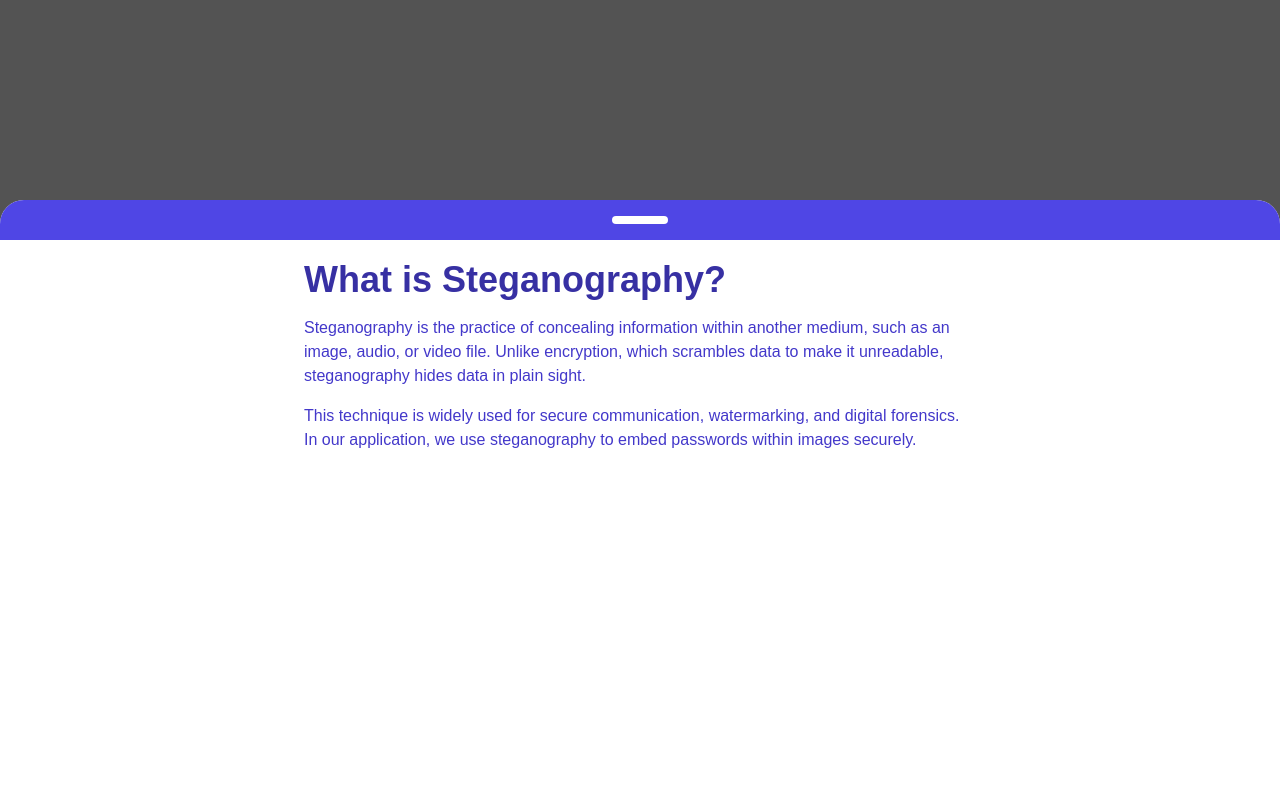
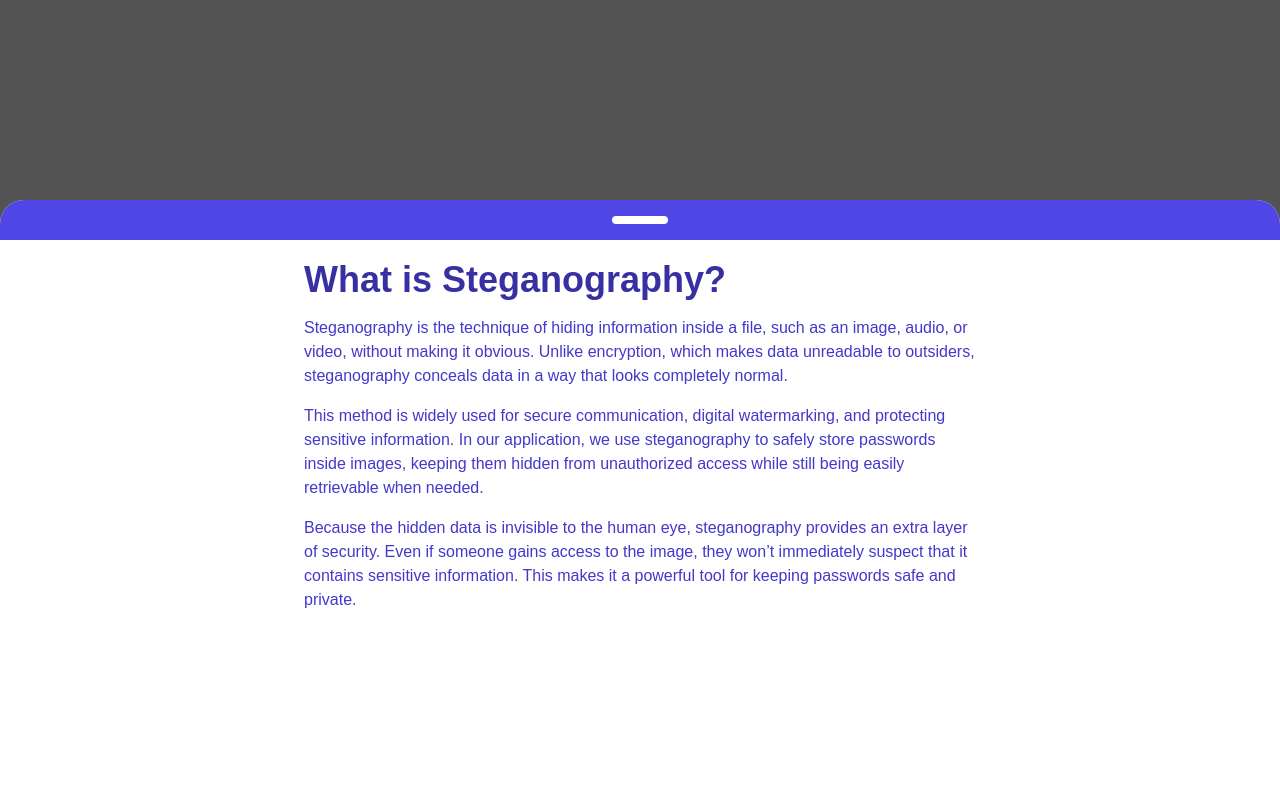
Before and after one commit to idanidan29/steganography, a Next.js app in the folder client/: page / in a window 1280 px wide. Both pictures are taken after a click on the button "What is Steganography?". Shown: the top 800 px of the page. Built offline with nearby package versions, Linux system fonts and the light colour scheme.

Commit message:
adjusting color

```diff
--- a/client/components/Decoder.tsx
+++ b/client/components/Decoder.tsx
@@ -51,7 +51,7 @@ export const Decoder = () => {
   return (
     <div id="Decoder" className="mt-7 flex flex-col items-center justify-center mx-auto bg-white shadow-xl border rounded-md p-6 w-full max-w-sm sm:max-w-md md:max-w-lg">
       <div className="flex justify-center items-center min-h-scree">
-        <h3 className="mb-3 sm:text-5xl lg:text-4xl font-extrabold text-white bg-indigo-500 bg-clip-text text-transparent">
+        <h3 className="mb-3 sm:text-5xl lg:text-4xl font-extrabold text-indigo-500 bg-indigo-500 bg-clip-text text-transparent">
           Decoder
         </h3>
       </div>
--- a/client/components/Encoder.tsx
+++ b/client/components/Encoder.tsx
@@ -59,7 +59,7 @@ export const Encoder = () => {
   return (
     <div id="Encoder" className="mt-7 flex flex-col items-center justify-center mx-auto bg-white shadow-xl border rounded-md p-6 w-full max-w-sm sm:max-w-md md:max-w-lg">
       <div className="flex justify-center items-center min-h-scree">
-        <h3 className=" sm:text-5xl lg:text-4xl font-extrabold text-white bg-indigo-500 bg-clip-text text-transparent">
+        <h3 className=" sm:text-5xl lg:text-4xl font-extrabold text-indigo-500 bg-indigo-500 bg-clip-text text-transparent">
           Encoder
         </h3>
       </div>
--- a/client/components/Hero.tsx
+++ b/client/components/Hero.tsx
@@ -53,13 +53,19 @@ export const Hero = () => {
                 <div className="mx-auto max-w-2xl space-y-4 text-indigo-700">
                     <h2 className="pt-3 text-4xl font-bold text-indigo-800">What is Steganography?</h2>
                     <p>
-                        Steganography is the practice of concealing information within another medium,
-                        such as an image, audio, or video file. Unlike encryption, which scrambles data
-                        to make it unreadable, steganography hides data in plain sight.
+                        Steganography is the technique of hiding information inside a file, such as an image, audio, or video,
+                        without making it obvious. Unlike encryption, which makes data unreadable to outsiders,
+                        steganography conceals data in a way that looks completely normal.
                     </p>
                     <p>
-                        This technique is widely used for secure communication, watermarking, and digital forensics.
-                        In our application, we use steganography to embed passwords within images securely.
+                        This method is widely used for secure communication, digital watermarking, and protecting sensitive information.
+                        In our application, we use steganography to safely store passwords inside images,
+                        keeping them hidden from unauthorized access while still being easily retrievable when needed.
+                    </p>
+                    <p>
+                        Because the hidden data is invisible to the human eye, steganography provides an extra layer of security.
+                        Even if someone gains access to the image, they won’t immediately suspect that it contains sensitive information.
+                        This makes it a powerful tool for keeping passwords safe and private.
                     </p>
                 </div>
             </DragCloseDrawer>
```
